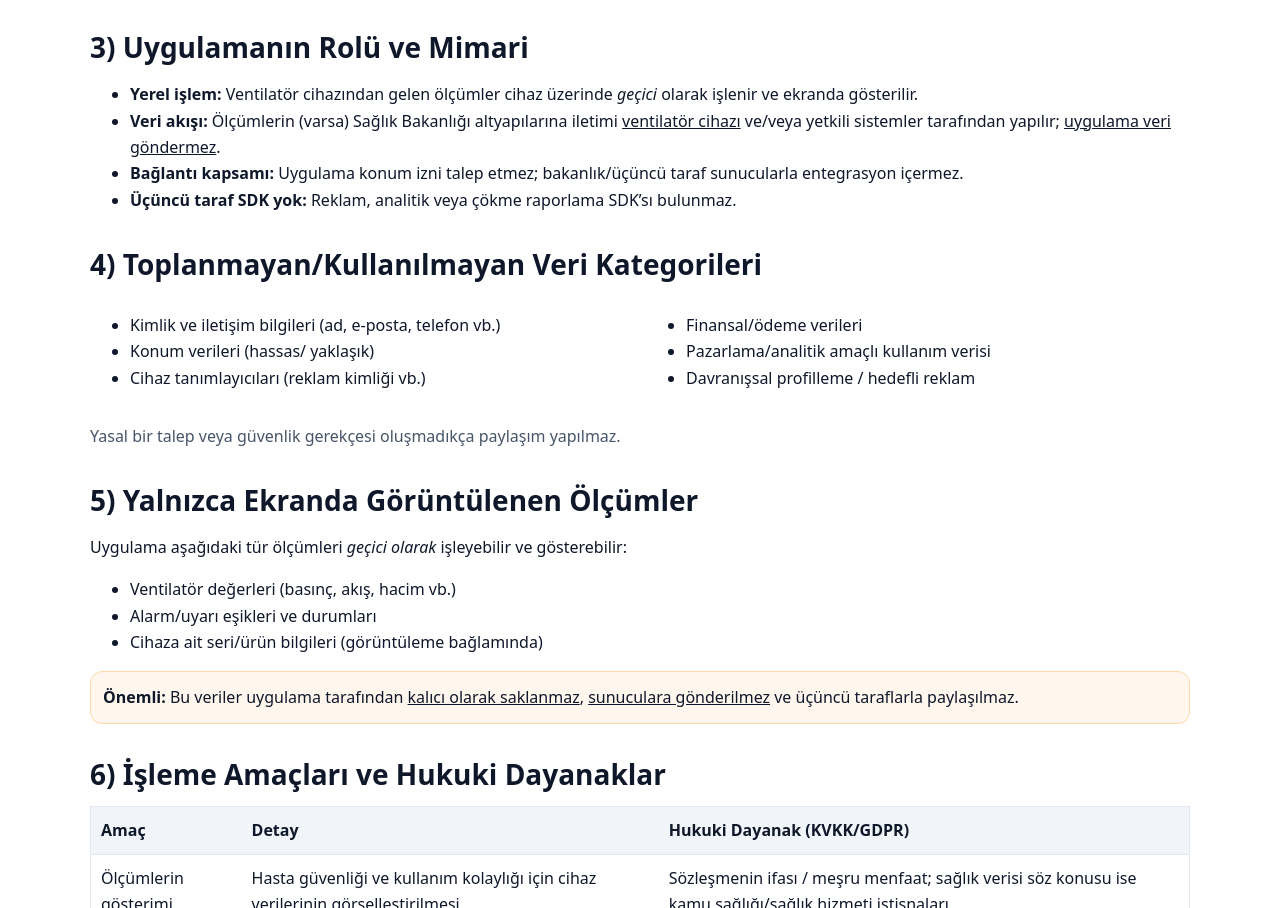
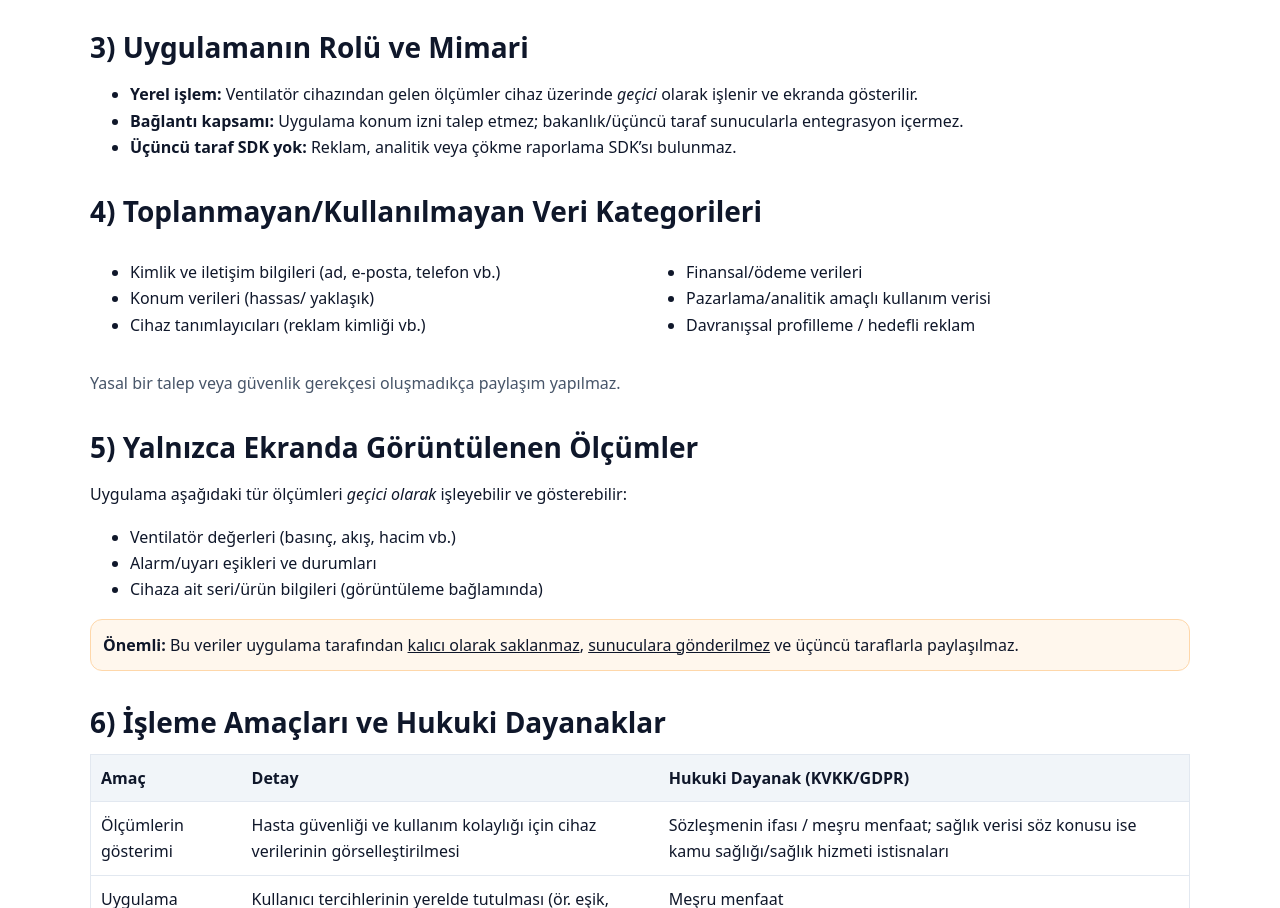
Before and after one commit to Biosys-Dev/bio2xy-privacy, a plain HTML site: page index.html in a window 1280 px wide. Shown: the part 1421-2329 px from the top of the page. Drawn offline with Linux system fonts and the light colour scheme.

Commit message:
Update index.html

```diff
--- a/index.html
+++ b/index.html
@@ -86,7 +86,6 @@
         <h2>3) Uygulamanın Rolü ve Mimari</h2>
         <ul>
           <li><strong>Yerel işlem:</strong> Ventilatör cihazından gelen ölçümler cihaz üzerinde <em>geçici</em> olarak işlenir ve ekranda gösterilir.</li>
-          <li><strong>Veri akışı:</strong> Ölçümlerin (varsa) Sağlık Bakanlığı altyapılarına iletimi <u>ventilatör cihazı</u> ve/veya yetkili sistemler tarafından yapılır; <u>uygulama veri göndermez</u>.</li>
           <li><strong>Bağlantı kapsamı:</strong> Uygulama konum izni talep etmez; bakanlık/üçüncü taraf sunucularla entegrasyon içermez.</li>
           <li><strong>Üçüncü taraf SDK yok:</strong> Reklam, analitik veya çökme raporlama SDK’sı bulunmaz.</li>
         </ul>
```
